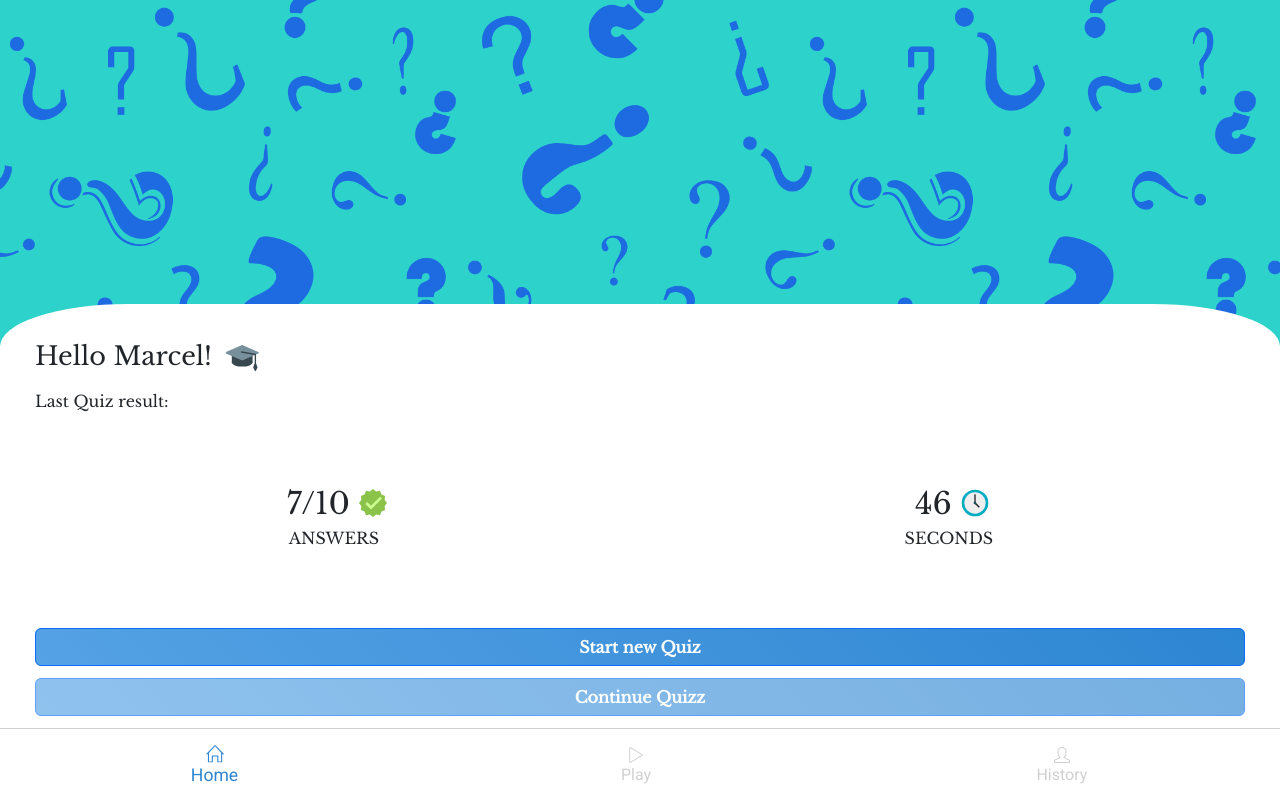
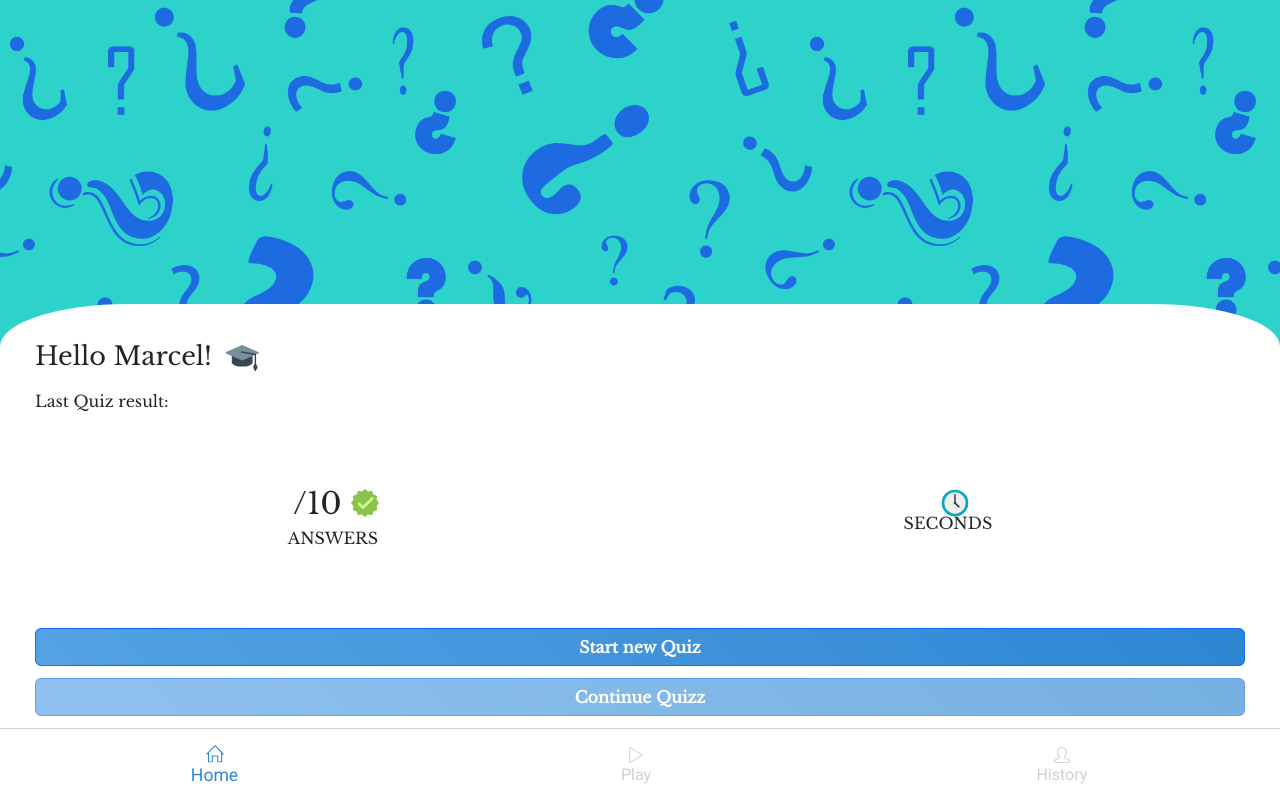
Before and after one commit to MarcelZapadka/Quizzard, a React (Vite) app in the folder Quizzard/: page /home in a window 1280 px wide. Built offline with nearby package versions, Linux system fonts and the light colour scheme.

Commit message:
Created results functionality

```diff
--- a/Quizzard/src/App.jsx
+++ b/Quizzard/src/App.jsx
@@ -4,11 +4,10 @@ import FooterNav from './components/FooterNav/FooterNav'
 import { getQuizQuestions } from './quiz-api-service';
 import Quiz from './components/Quiz/Quiz'
 import '../src/App.scss'
-import { Route, Routes, useLocation } from 'react-router-dom'
+import { Route, Routes, useLocation, useNavigate } from 'react-router-dom'
 import { useDispatch, useSelector } from "react-redux"
-import { clearQuiz } from './redux/quizSlice';
-import { resetTimer } from './redux/timerSlice';
-import { useNavigate } from "react-router-dom";
+import { clearQuiz, completeQuiz } from './redux/quizSlice';
+import { resetTimer, setTimeOfCompletion } from './redux/timerSlice';
 
 export default function App() {
   const dispatch = useDispatch();
@@ -22,18 +21,26 @@ export default function App() {
   }
 
   function endQuiz() {
-    clearLastQuiz();
-    location.pathname === '/play' ? navigate('/home') : null;
+    clearInterval(timerIntervalId);
+    dispatch(setTimeOfCompletion());
+    dispatch(completeQuiz());
+    window.
+    setTimeout(() => {
+      clearLastQuiz();
+      location.pathname === '/play' ? navigate('/home') : null;
+    }, 3500)
   }
 
   function clearLastQuiz() {
-    clearInterval(timerIntervalId);
     dispatch(clearQuiz());
     dispatch(resetTimer());
   }
 
   useEffect(() => {
-    timeRemaining === -1 ? endQuiz() : null
+    if (timeRemaining === -1) {
+      endQuiz();
+      dispatch(setTimeOfCompletion(1));
+    }
   }, [timeRemaining])
 
   return (
--- a/Quizzard/src/components/HomePage/HomePage.jsx
+++ b/Quizzard/src/components/HomePage/HomePage.jsx
@@ -1,13 +1,14 @@
 import React from 'react'
 import '../HomePage/HomePage.scss'
 import Button from 'react-bootstrap/Button';
-import { FcGraduationCap, FcApproval, FcClock } from "react-icons/fc";
+import { FcGraduationCap } from "react-icons/fc";
 import { useNavigate } from "react-router-dom";
 import { useSelector } from "react-redux"
+import Results from '../Results/Results';
 
 function HomePage({startNewQuiz}) {
   const navigate = useNavigate();
-  const isStarted = useSelector(state => state.quiz.isStarted);
+  const isDataFetched = useSelector(state => state.quiz.isDataFetched);
 
   function navigateToQuiz() {
     navigate("/play");
@@ -22,25 +23,10 @@ function HomePage({startNewQuiz}) {
     <div className='dashboard'>
       <h1 className='hello'>Hello Marcel! <FcGraduationCap className='cap-icon'/></h1>
       <p>Last Quiz result:</p>
-      <section className='last-results-wrapper'>
-        <div className='results'>
-          <div className='results-details'>
-            <p className='score'>7/10</p>
-            <FcApproval className='icon'/>
-          </div>
-          <p className='text'>ANSWERS</p>
-        </div>
-        <div className='results'>
-          <div className='results-details'>
-            <p className='score'>46</p>
-            <FcClock className='icon'/>
-          </div>
-          <p className='text'>SECONDS</p>
-      </div>
-      </section>
+      <Results/>
       <section className='buttons-wrapper'>
-      <Button className='button' variant="primary" onClick={startNewGame}> Start new Quiz </Button>
-      <Button disabled={!isStarted} className='button' variant="primary" onClick={navigateToQuiz}> Continue Quizz </Button>
+        <Button className='button' variant="primary" onClick={startNewGame}> Start new Quiz </Button>
+        <Button disabled={!isDataFetched} className='button' variant="primary" onClick={navigateToQuiz}> Continue Quizz </Button>
       </section>
     </div>
   )
--- a/Quizzard/src/components/HomePage/HomePage.scss
+++ b/Quizzard/src/components/HomePage/HomePage.scss
@@ -17,33 +17,3 @@
     margin-bottom: 12px;
   }
 }
-
-.last-results-wrapper {
-  display: flex;
-  height: 100%;
-  justify-content: space-around;
-  align-items: center;
-  gap: 20px;
-  margin-bottom: 10px;
-
-  .results {
-    display: flex;
-    flex-direction: column;
-    align-items: center;
-
-    .results-details {
-      display: flex;
-      align-items: center;
-      justify-content: space-around;
-      gap: 15px;
-
-      .score {
-        font-size: 30px;
-      }
-
-      .icon {
-        scale: 2;
-      }
-    }
-  }
-}
--- a/Quizzard/src/components/Quiz/Quiz.jsx
+++ b/Quizzard/src/components/Quiz/Quiz.jsx
@@ -3,9 +3,11 @@ import "./Quiz.scss"
 import { useDispatch, useSelector } from "react-redux"
 import { incrementCorrectAnswersCount, goToNextQuestion } from '../../redux/quizSlice';
 import InfoPanel from './InfoPanel';
+import Results from '../Results/Results';
 
 function Quiz({endQuiz}) {
-  const {quiz, currentAnswers, currentQuestionIndex, currentQuestionInfo, isStarted} = useSelector(state => state.quiz);
+  const { quiz, currentAnswers, currentQuestionIndex, currentQuestionInfo, isDataFetched, showResults, correctAnswersCount } = useSelector(state => state.quiz);
+  const { intervalId, timeOfCompletion } = useSelector(state => state.timer);
   const answersList = getDisplayedAnswers();
   const dispatch = useDispatch();
   const lastQuestion = currentQuestionIndex === quiz.length - 1;
@@ -24,6 +26,7 @@ function Quiz({endQuiz}) {
 
   function submitAnswer(answer) {
     if (lastQuestion) {
+      clearInterval(intervalId);
       endQuiz();
       return
     }
@@ -35,7 +38,7 @@ function Quiz({endQuiz}) {
      nextQuestion();
   }
 
-  if (isStarted) return (
+  if (isDataFetched && !showResults) return (
       <main className='dashboard quiz'>
         <InfoPanel skipQuestion={skipQuestion}/>
 
@@ -50,6 +53,13 @@ function Quiz({endQuiz}) {
       </main>
   )
 
+  if (showResults) return (
+    <main className='dashboard quiz'>
+      <h1>Congratulations! Your result is:</h1>
+      <Results correctAnswers={correctAnswersCount} timeOfCompletion={timeOfCompletion}/>
+    </main>
+  )
+
   return (
     <main className='dashboard quiz'>
       <p>loading</p>
--- /dev/null
+++ b/Quizzard/src/components/Results/Results.jsx
@@ -0,0 +1,26 @@
+import React from 'react'
+import './Results.scss'
+import { FcApproval, FcClock } from "react-icons/fc";
+
+function Results({correctAnswers, timeOfCompletion}) {
+  return (
+    <section className='last-results-wrapper'>
+        <div className='results'>
+          <div className='results-details'>
+            <p className='score'>{correctAnswers}/10</p>
+            <FcApproval className='icon'/>
+          </div>
+          <p className='text'>ANSWERS</p>
+        </div>
+        <div className='results'>
+          <div className='results-details'>
+            <p className='score'>{timeOfCompletion}</p>
+            <FcClock className='icon'/>
+          </div>
+          <p className='text'>SECONDS</p>
+        </div>
+      </section>
+  )
+}
+
+export default Results
--- /dev/null
+++ b/Quizzard/src/components/Results/Results.scss
@@ -0,0 +1,29 @@
+.last-results-wrapper {
+  display: flex;
+  height: 100%;
+  justify-content: space-around;
+  align-items: center;
+  gap: 20px;
+  margin-bottom: 10px;
+
+  .results {
+    display: flex;
+    flex-direction: column;
+    align-items: center;
+
+    .results-details {
+      display: flex;
+      align-items: center;
+      justify-content: space-around;
+      gap: 15px;
+
+      .score {
+        font-size: 30px;
+      }
+
+      .icon {
+        scale: 2;
+      }
+    }
+  }
+}
--- a/Quizzard/src/redux/quizSlice.js
+++ b/Quizzard/src/redux/quizSlice.js
@@ -7,7 +7,7 @@ function setQuiz(state, action){
   state.currentQuestionInfo = state.quiz[0];
   state.currentQuestionIndex = 0;
   state.currentAnswers = getAllAnswers(state.currentQuestionInfo);
-  state.isStarted = true;
+  state.isDataFetched = true;
 }
 
 export const quizSlice = createSlice({
@@ -17,33 +17,25 @@ export const quizSlice = createSlice({
     currentQuestionInfo: {},
     currentAnswers: [],
     correctAnswersCount: 0,
-    score: 0,
     currentQuestionIndex: 0,
-    isStarted: false,
+    isDataFetched: false,
+    showResults: false,
   },
   reducers: {
     incrementCorrectAnswersCount: (state) => {
       state.correctAnswersCount += 1;
-    },
-    setScore: (state, action) => {
-      state.score = action.payload;
     },
     goToNextQuestion: (state) => {
       state.currentQuestionIndex += 1;
       state.currentQuestionInfo = state.quiz[state.currentQuestionIndex];
       state.currentAnswers = getAllAnswers(state.currentQuestionInfo);
     },
-    reduceTime: (state) => {
-      state.timeRemaining -= 1;
-    },
-    openTimerStatus: (state) => {
-      state.isTimerActive = true;
-    },
-    closeTimerStatus: (state) => {
-      state.isTimerActive = false;
+    completeQuiz: (state) => {
+      state.showResults = true;
     },
     clearQuiz: (state) =>  state = quizSlice.getInitialState(),
   },
+
 
   extraReducers: builder => {
     builder.addCase(getQuizQuestions.fulfilled, (state, action) => {
@@ -52,6 +44,6 @@ export const quizSlice = createSlice({
   }
 })
 
-export const { incrementCorrectAnswersCount, setScore, goToNextQuestion, clearQuiz } = quizSlice.actions
+export const { incrementCorrectAnswersCount, setScore, goToNextQuestion, clearQuiz, completeQuiz } = quizSlice.actions
 
 export default quizSlice.reducer
--- a/Quizzard/src/redux/timerSlice.js
+++ b/Quizzard/src/redux/timerSlice.js
@@ -10,7 +10,12 @@ export const timerSlice = createSlice({
   },
   reducers: {
     setTimeOfCompletion: (state, action) => {
-      state.timeOfCompletion += action.payload;
+      if (action.payload) {
+        state.timeOfCompletion -= action.payload
+      } else {
+        const initialTime = timerSlice.getInitialState().timeRemaining;
+        state.timeOfCompletion = initialTime - state.timeRemaining;
+      }
     },
     reduceTime: (state) => {
       state.timeRemaining -= 1;
```
